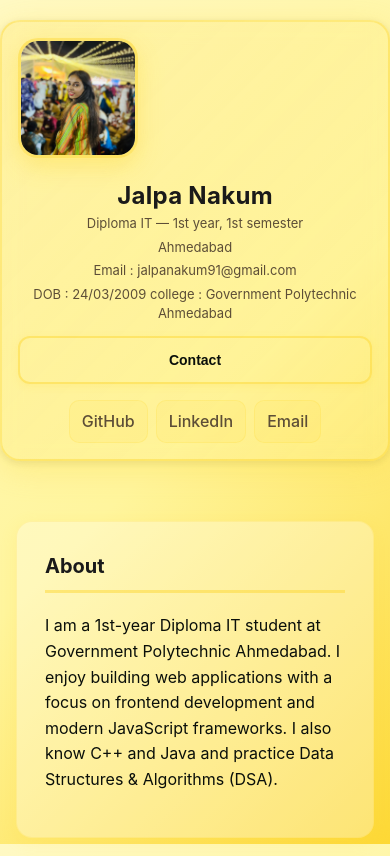
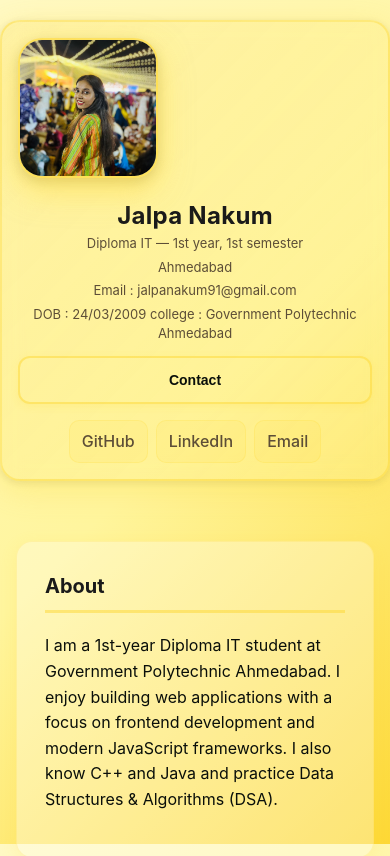
Before and after one commit to chopdadarshan7/jalpa.cv, a website: page index.html in a window 390 px wide. Shown: the top 856 px of the page. Drawn offline with Linux system fonts and the light colour scheme.

Commit message:
Enhance photo styling with better theme, shadows and hover effects

```diff
--- a/css/styles.css
+++ b/css/styles.css
@@ -23,8 +23,9 @@ body{
 .container{max-width:var(--max-width);margin:0 auto;padding:32px}
 .site-header{padding:50px 0}
 .header-grid{display:flex;gap:32px;align-items:center;background:linear-gradient(135deg, rgba(253,216,53,0.2), rgba(255,245,157,0.12));padding:32px;border-radius:20px;border:2px solid rgba(253,216,53,0.4);box-shadow:0 8px 32px rgba(253,216,53,0.3), 0 2px 8px rgba(0,0,0,0.1);backdrop-filter:blur(10px)}
-.avatar{width:280px;height:280px;border-radius:20px;border:3px solid rgba(253,216,53,0.5);background:linear-gradient(180deg,rgba(253,216,53,0.15),transparent);box-shadow:0 8px 24px rgba(253,216,53,0.4);object-fit:cover;transition:transform 0.3s ease}
-.avatar:hover{transform:scale(1.05)}
+.avatar{width:300px;height:300px;border-radius:24px;border:4px solid rgba(253,216,53,0.6);background:linear-gradient(135deg,rgba(253,216,53,0.2),rgba(255,245,157,0.1));box-shadow:0 12px 32px rgba(253,216,53,0.5), 0 4px 12px rgba(0,0,0,0.15), inset 0 2px 4px rgba(255,255,255,0.3);object-fit:cover;transition:all 0.4s cubic-bezier(0.4, 0, 0.2, 1);position:relative;overflow:hidden}
+.avatar::before{content:'';position:absolute;top:0;left:0;right:0;bottom:0;background:linear-gradient(135deg,transparent 0%,rgba(253,216,53,0.1) 100%);pointer-events:none;z-index:1}
+.avatar:hover{transform:scale(1.08) rotate(2deg);box-shadow:0 16px 40px rgba(253,216,53,0.6), 0 6px 16px rgba(0,0,0,0.2), inset 0 2px 4px rgba(255,255,255,0.4);border-color:rgba(253,216,53,0.8)}
 .intro h1{margin:0;font-size:36px;letter-spacing:0.3px;font-weight:700;color:#1a1a1a;line-height:1.2}
 .intro p{margin:8px 0;color:var(--muted);font-size:15px;line-height:1.5}
 .intro .muted{color:var(--muted);font-size:14px}
@@ -52,7 +53,7 @@ h2{margin:0 0 20px 0;font-size:28px;font-weight:700;color:#1a1a1a;border-bottom:
 
 @media (max-width:700px){
   .header-grid{flex-direction:column;align-items:flex-start;text-align:center}
-  .avatar{width:150px;height:150px;margin:0 auto}
+  .avatar{width:180px;height:180px;margin:0 auto;border-width:3px}
   .split{grid-template-columns:1fr}
   .intro h1{font-size:28px}
   .intro p{font-size:14px}
@@ -64,7 +65,7 @@ h2{margin:0 0 20px 0;font-size:28px;font-weight:700;color:#1a1a1a;border-bottom:
   .container{padding:16px}
   .site-header{padding:20px 0}
   .header-grid{padding:16px;gap:16px}
-  .avatar{width:120px;height:120px}
+  .avatar{width:140px;height:140px;border-width:2px}
   .intro h1{font-size:24px}
   .intro p{font-size:13px;margin:4px 0}
   .actions{margin-top:12px}
```
